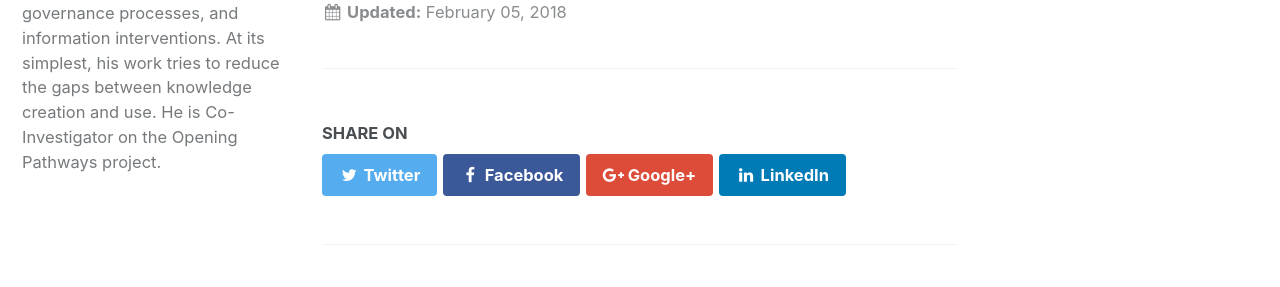
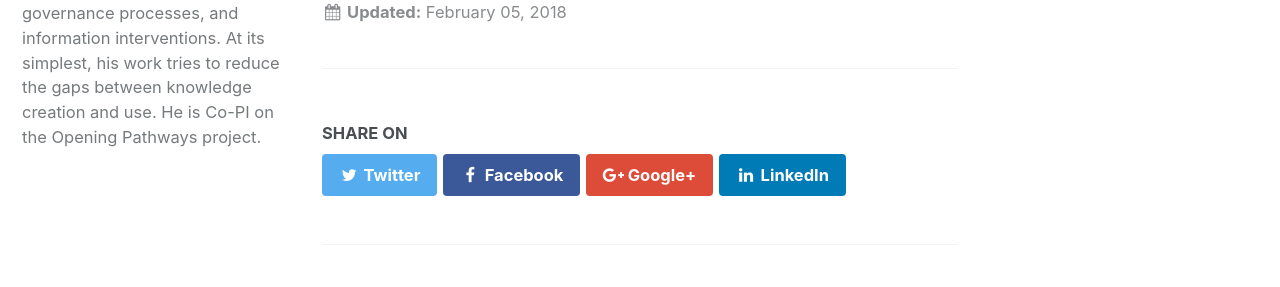
Before and after one commit to danamlewis/research, a Jekyll site: the page built from _posts/2018-02-05-new-year.md, in a window 1280 px wide. Shown: the part 621-908 px from the top of the page. Built offline with Jekyll 4.4.1, drawn with Linux system fonts in a browser that asks for light colours; some of the changed text lies outside the part shown.

Commit message:
Change Co-I to Co-PI

```diff
--- a/_data/authors.yml
+++ b/_data/authors.yml
@@ -9,12 +9,12 @@ Dana Lewis:
 
 Erik Johnston:
   name: "Erik Johnston"
-  bio: "Erik W. Johnston, Ph.D, is an associate professor in the School for the Future of Innovation in Society and the Director of Policy Informatics at the Decision Theater at Arizona State University. Johnston’s research focuses on policy informatics, the study of how computational and communication technology is leveraged to specifically understand and and realize innovations in patient communities, governance processes, and information interventions. At its simplest, his work tries to reduce the gaps between knowledge creation and use. He is Co-Investigator on the Opening Pathways project."
+  bio: "Erik W. Johnston, Ph.D, is an associate professor in the School for the Future of Innovation in Society and the Director of Policy Informatics at the Decision Theater at Arizona State University. Johnston’s research focuses on policy informatics, the study of how computational and communication technology is leveraged to specifically understand and and realize innovations in patient communities, governance processes, and information interventions. At its simplest, his work tries to reduce the gaps between knowledge creation and use. He is Co-PI on the Opening Pathways project."
   avatar: "/assets/img/ejohnston.jpg"
 
 Eric Hekler:
   name: "Eric Hekler"
-  bio: "Dr. Eric Hekler, PhD, is an Associate Professor in the Department of Family Medicine & Public Health in the University of California, San Diego. His research focuses on individualized and “precise” behavior change for fostering long-term health and well-being. He is a Co-Investigator on the Opening Pathways project."
+  bio: "Dr. Eric Hekler, PhD, is an Associate Professor in the Department of Family Medicine & Public Health in the University of California, San Diego. His research focuses on individualized and “precise” behavior change for fostering long-term health and well-being. He is a Co-PI on the Opening Pathways project."
   avatar: "/assets/img/ehekler.png"
   twitter: "ehekler"
 
```
